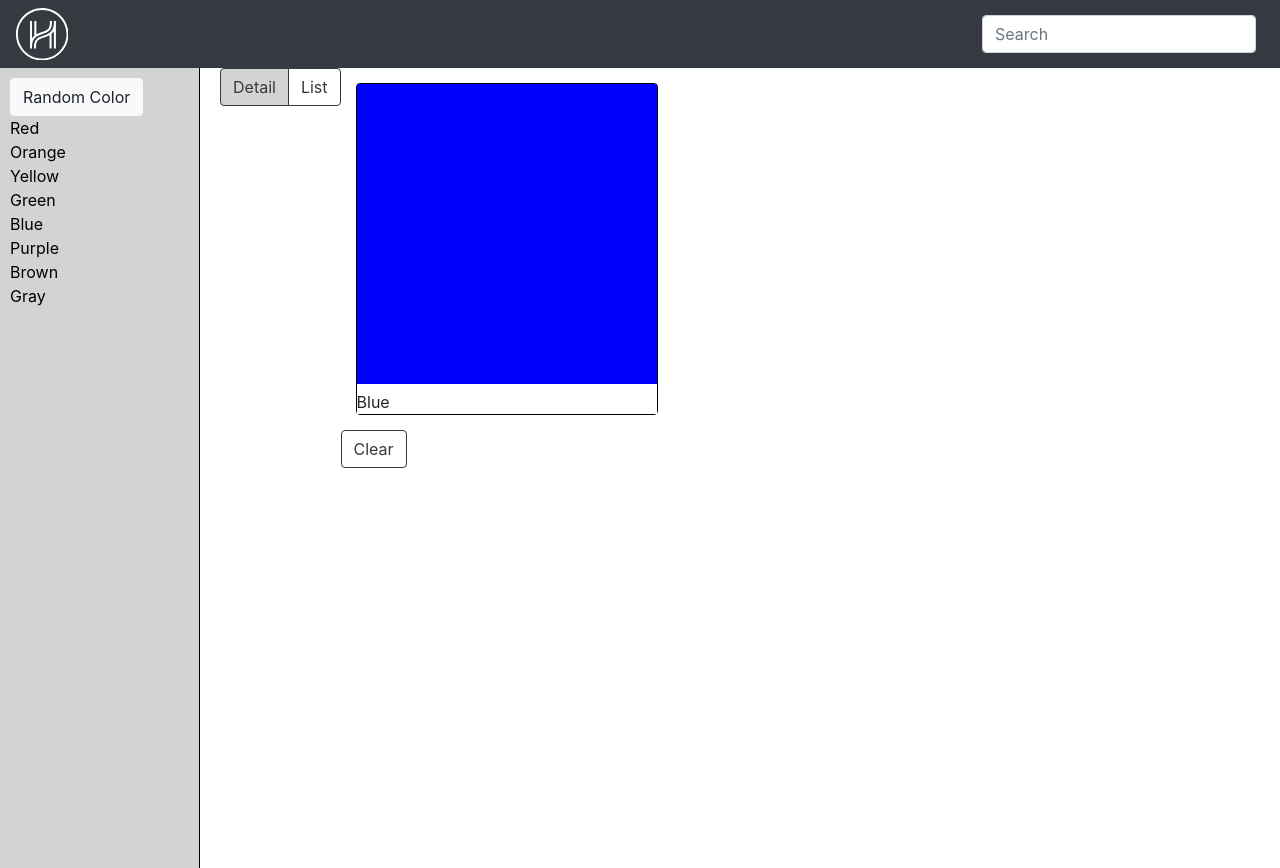
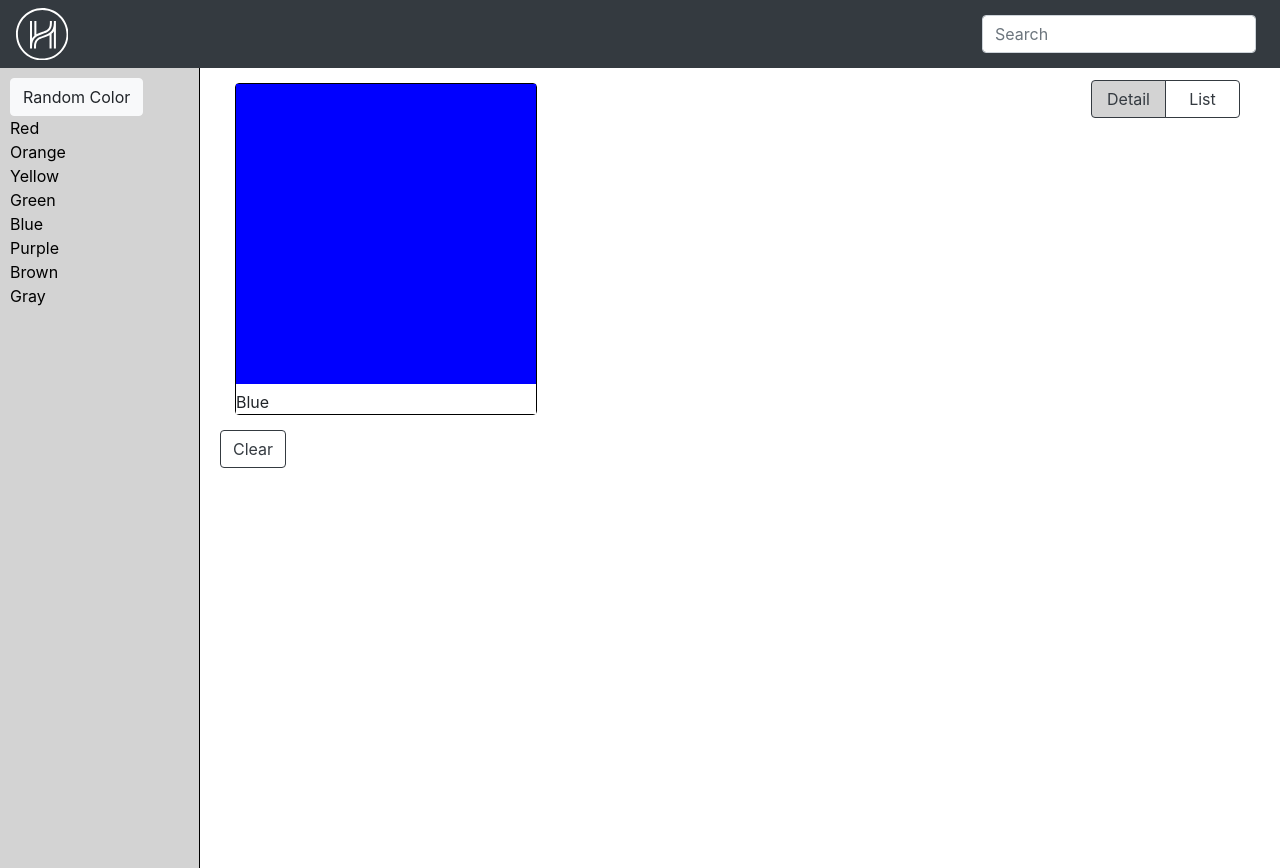
Before and after one commit to curtisyungen/hh-interview, a React (Create React App) app: page /detail in a window 1280 px wide. Built offline with nearby package versions, Linux system fonts and the light colour scheme.

Commit message:
Add files via upload

```diff
--- a/src/App.css
+++ b/src/App.css
@@ -19,10 +19,18 @@ html {
   display: flex;
   flex-direction: row;
   flex-wrap: wrap;
+  position: relative;
+}
+
+.viewBtn {
+  width: 75px;
 }
 
 .viewBtns {
   display: block !important;
+  position: absolute;
+  right: 40px;
+  top: 80px;
 }
 
 .view-true {
--- a/src/App.js
+++ b/src/App.js
@@ -103,13 +103,13 @@ class App extends Component {
           /* ====================================================== */}
           <div className="btn-group viewBtns">
             <button
-              className={`btn btn-outline-dark view-${this.state.view === "detail"}`}
+              className={`btn btn-outline-dark viewBtn view-${this.state.view === "detail"}`}
               onClick={this.toggleView.bind(null, "detail")}
             >
               Detail
             </button>
             <button
-              className={`btn btn-outline-dark view-${this.state.view === "list"}`}
+              className={`btn btn-outline-dark viewBtn view-${this.state.view === "list"}`}
               onClick={this.toggleView.bind(null, "list")}
             >
               List
```
